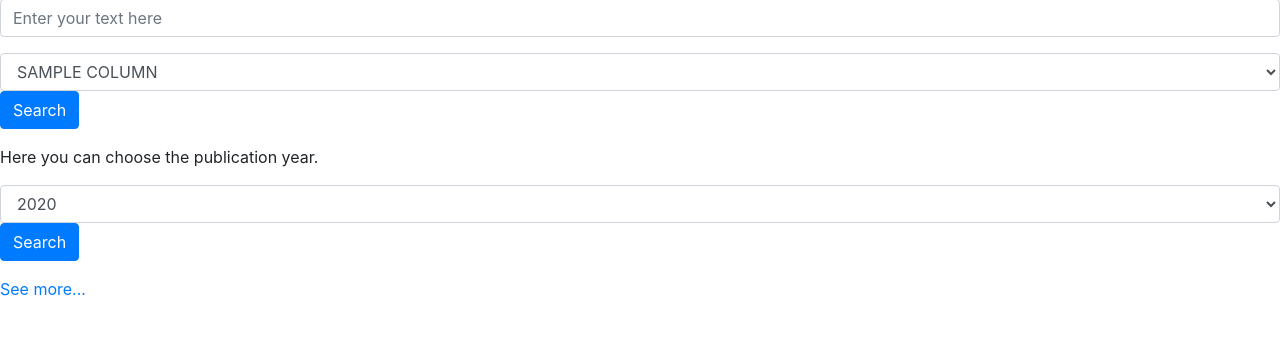
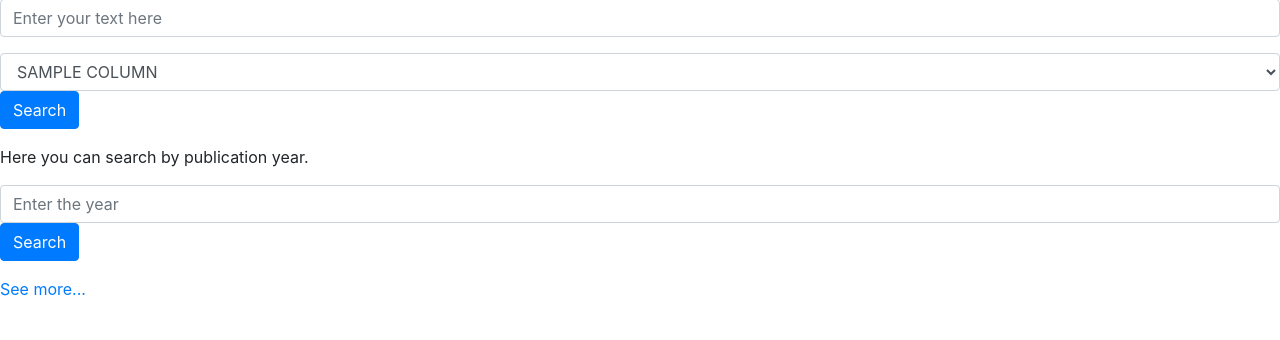
Before and after one commit to asomarov/project1, a Flask app: template templates/index.html in a window 1280 px wide. Shown: the part 97-437 px from the top of the page. Run offline with Flask 2, Linux system fonts and the light colour scheme; the template is opened without the code that fills it: most values are stand-ins (such as "Sample title", 1, 10 or a date in 2020); parts of the project's set-up code (start-up, migrations or seed data) failed here and were passed over; some libraries are stand-ins or nearby versions.

Commit message:
Modified variable name years, added comment for years

```diff
--- a/application.py
+++ b/application.py
@@ -26,16 +26,11 @@ headernames = ["id", "isbn", "title", "author", "year"]
 
 @app.route("/")
 def index():
-    allyears = db.execute("SELECT year FROM books ORDER BY year ASC").fetchall()
-    yearsraw = []
-    [yearsraw.append(item) for item in allyears if item not in yearsraw]
-    #years = []
-    #for year in yearsraw:
-    #    year = year.replace("(","")
-    #    year = year.replace(")","")
-    #    year = year.replace(",","")
-    #    years +=
-    return render_template("index.html", headers = headers, years = yearsraw)
+    allyears = db.execute("SELECT year FROM books ORDER BY year ASC").fetchall() #to get a list of all publication years
+    years = []                                                                      #an empty list
+    [years.append(item) for item in allyears if item not in years]                  #deleting duplicates
+
+    return render_template("index.html", headers = headers, years = years)
 
 @app.route("/search_results", methods=["POST"])
 def search_results():
@@ -70,13 +65,6 @@ def search_by_year():
     """Search results"""
 
     year = request.form.get("year")
-    #item = str('\'' + "%" + str(item) + "%" + '\'')
-    #item = "%" + str(item) + "%"
-
-    #try:
-    #    year = int(year)
-    #except TypeError:
-    #    return render_template("error.html", message="There is no such year")
 
     rescount = db.execute("SELECT * FROM books WHERE year = :year", {"year": year}).rowcount
     res = db.execute("SELECT * FROM books WHERE year = :year", {"year": year}).fetchall()
--- a/templates/index.html
+++ b/templates/index.html
@@ -24,15 +24,16 @@
 
     </form>
     <p>
-      Here you can choose the publication year.
+      Here you can search by publication year.
     </p>
     <form class="" action="{{ url_for('search_by_year')}}" method="post">
       <div class="form-group">
-        <select class="form-control" name="year">
+        <input class="form-control" type="text" name="year" list="years" placeholder="Enter the year">
+        <datalist id="years">
           {% for year in years %}
-            <option value="{{ year.year }}" placeholder="Select publication year">{{ year.year }}</option>
+            <option value="{{ year.year }}" >
           {% endfor %}
-        </select>
+        </datalist>
         <button class="btn btn-primary">Search</button>
       </div>
     </form>
```
